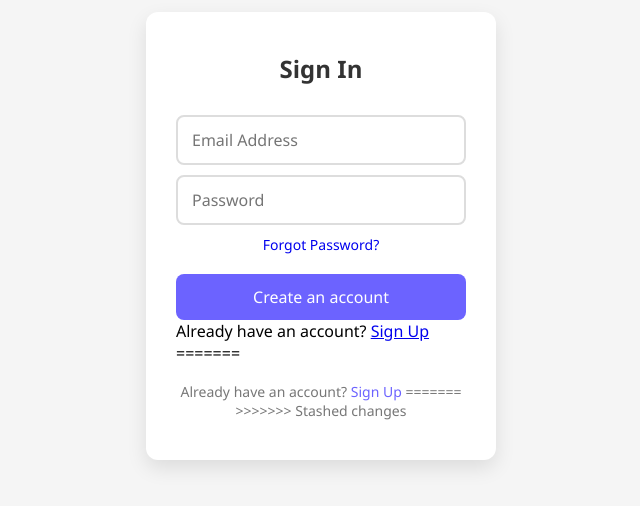
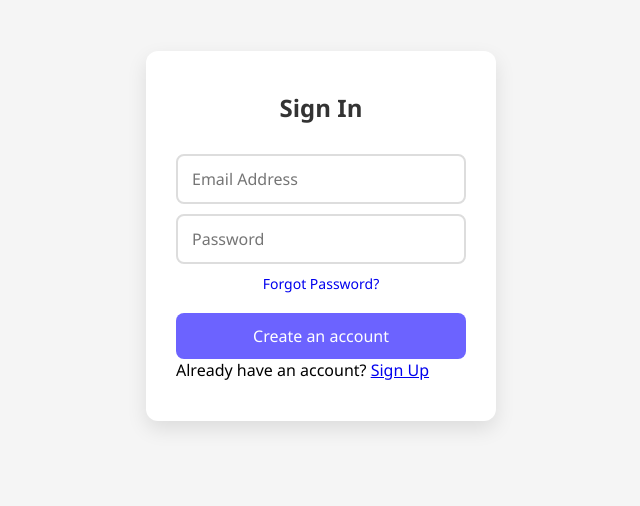
Before and after one commit to New-Horizon-EBS-School/Alkyne, a website: page public/signup.html in a window 1280 px wide. Shown: the part 164-670 px from the top of the page, without its empty margins (319-959 px from the left). Drawn offline with Linux system fonts and the light colour scheme.

Commit message:
Update signup.html

```diff
--- a/public/signup.html
+++ b/public/signup.html
@@ -27,11 +27,6 @@
         </form>
         <div class="signup-link">
             Already have an account? <a href="index.html" >Sign Up</a>
-=======
-        <div class="signup">
-            Already have an account? <a href="index.html" id="signupwalapage">Sign Up</a>
-=======
->>>>>>> Stashed changes
         </div>
     </div>
 
```
